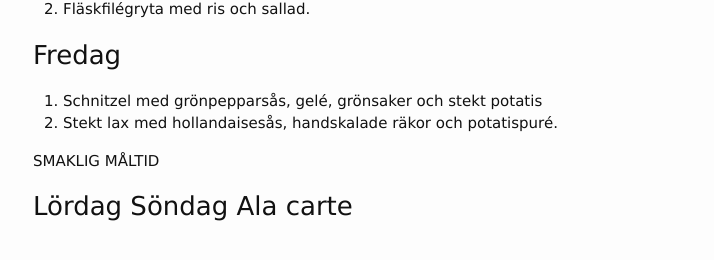
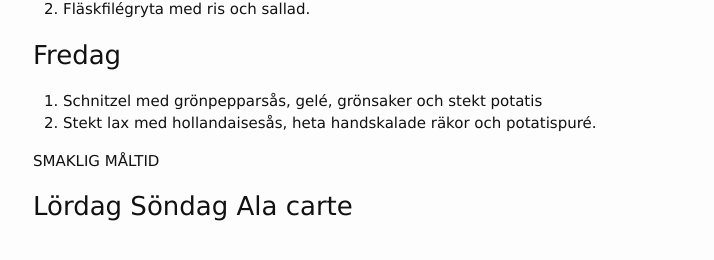
Before and after one commit to FarInn62/farinn62.github.io, a Jekyll site: the page built from lunch.md, in a window 1280 px wide. Shown: the part 605-865 px from the top of the page, without its empty margins (237-951 px from the left). Built offline with Jekyll 4.4.1, drawn with Linux system fonts in a browser that asks for light colours.

Commit message:
Update lunch.md

```diff
--- a/lunch.md
+++ b/lunch.md
@@ -31,7 +31,7 @@ Alla rätter: 110:- Take away: 90:-
 
 ### Fredag
 1.  Schnitzel med grönpepparsås, gelé, grönsaker och stekt potatis
-2.  Stekt lax med hollandaisesås, handskalade räkor och potatispuré.
+2.  Stekt lax med hollandaisesås, heta handskalade räkor och potatispuré.
 
 SMAKLIG MÅLTID
 
```
